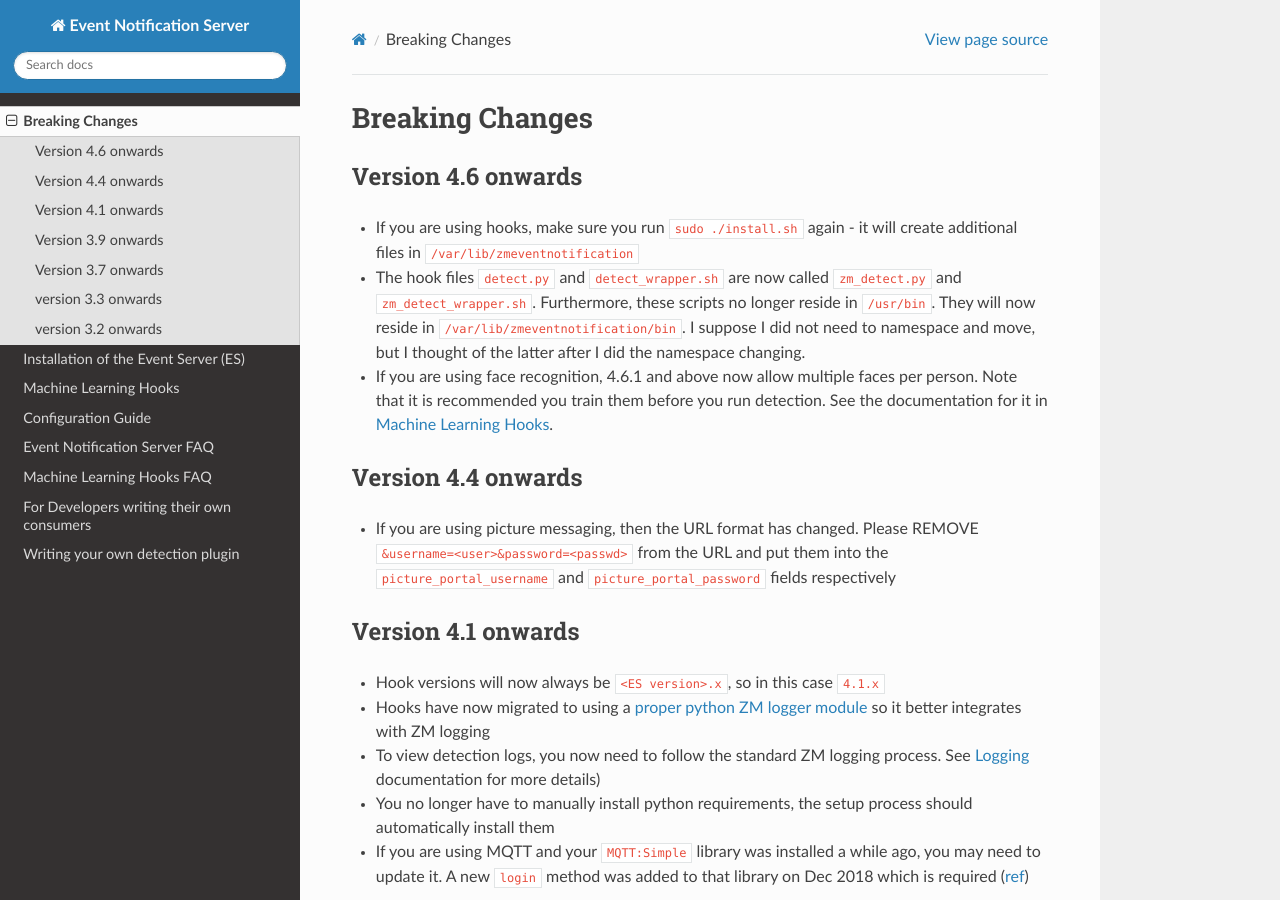
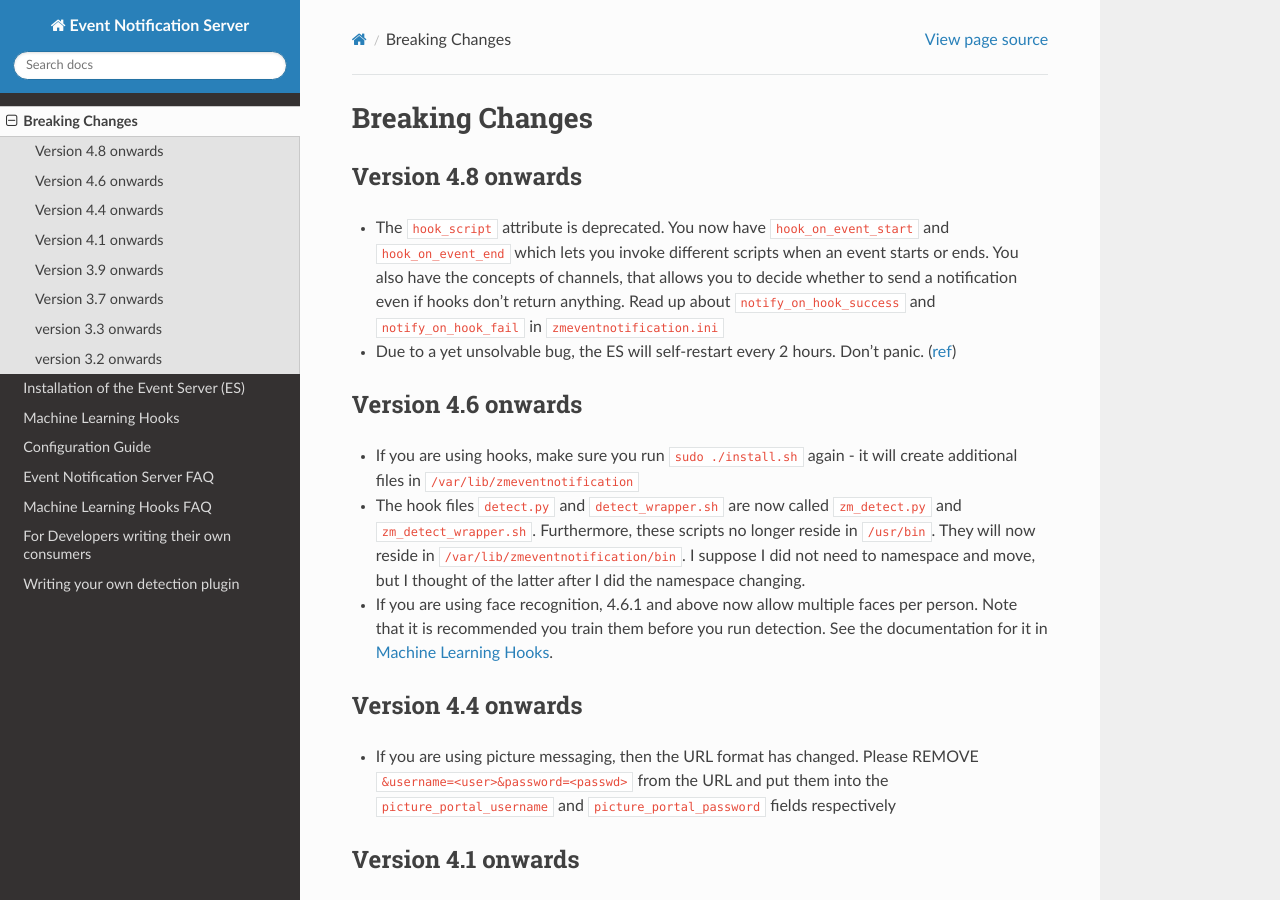
Before and after one commit to ZoneMinder/zmeventnotification, a Sphinx documentation site: the page built from docs/guides/breaking.rst, in a window 1280 px wide and 900 px high. Built offline with Sphinx 7.4.7 and the Read the Docs theme 2.0.0, drawn with Linux system fonts in a browser that asks for light colours.

Commit message:
#180 writeup

```diff
--- a/docs/guides/breaking.rst
+++ b/docs/guides/breaking.rst
@@ -1,5 +1,10 @@
 Breaking Changes
 ----------------
+
+Version 4.8 onwards
+~~~~~~~~~~~~~~~~~~~~~
+- The ``hook_script`` attribute is deprecated. You now have ``hook_on_event_start`` and ``hook_on_event_end`` which lets you invoke different scripts when an event starts or ends. You also have the concepts of channels, that allows you to decide whether to send a notification even if hooks don't return anything. Read up about ``notify_on_hook_success`` and ``notify_on_hook_fail`` in  ``zmeventnotification.ini``
+- Due to a yet unsolvable bug, the ES will self-restart every 2 hours. Don't panic. (`ref <https://github.com/pliablepixels/zmeventnotification/issues/175>`__)
 
 Version 4.6 onwards
 ~~~~~~~~~~~~~~~~~~~~
```
